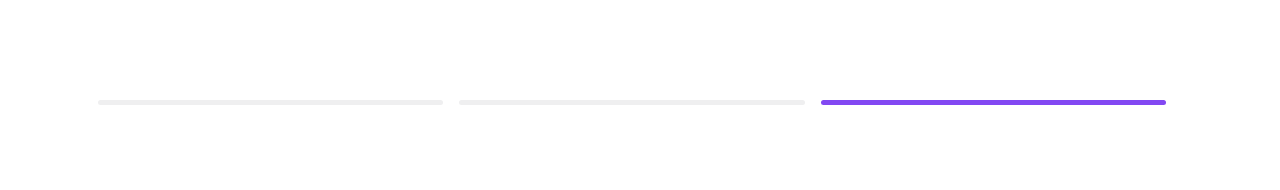
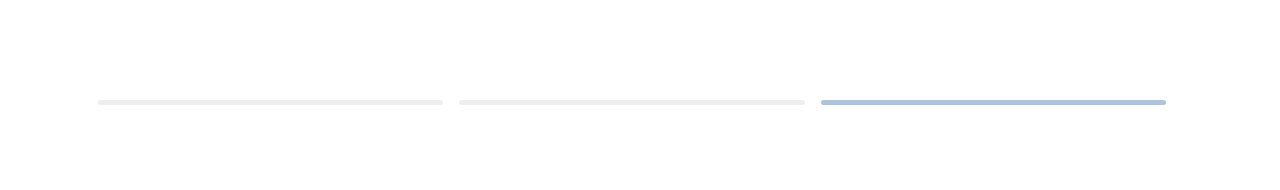
Before and after one commit to LikeLionHGU/ChurchPlus-front-2024, a React (Create React App) app: page /InputPosition in a window 1280 px wide. Shown: the top 190 px of the page. Built offline with nearby package versions, Linux system fonts and the light colour scheme; a web font is replaced by a local one.

Commit message:
style: TopCompleBar 색상변경

```diff
--- a/src/components/CreateGroupPage/TopCompleteBar.jsx
+++ b/src/components/CreateGroupPage/TopCompleteBar.jsx
@@ -18,7 +18,7 @@ const Bar = styled.div`
   ${(props) =>
     props.$now &&
     css`
-      background-color: #8248f2;
+      background-color: #aec3de;
     `}
 `;
 
```
